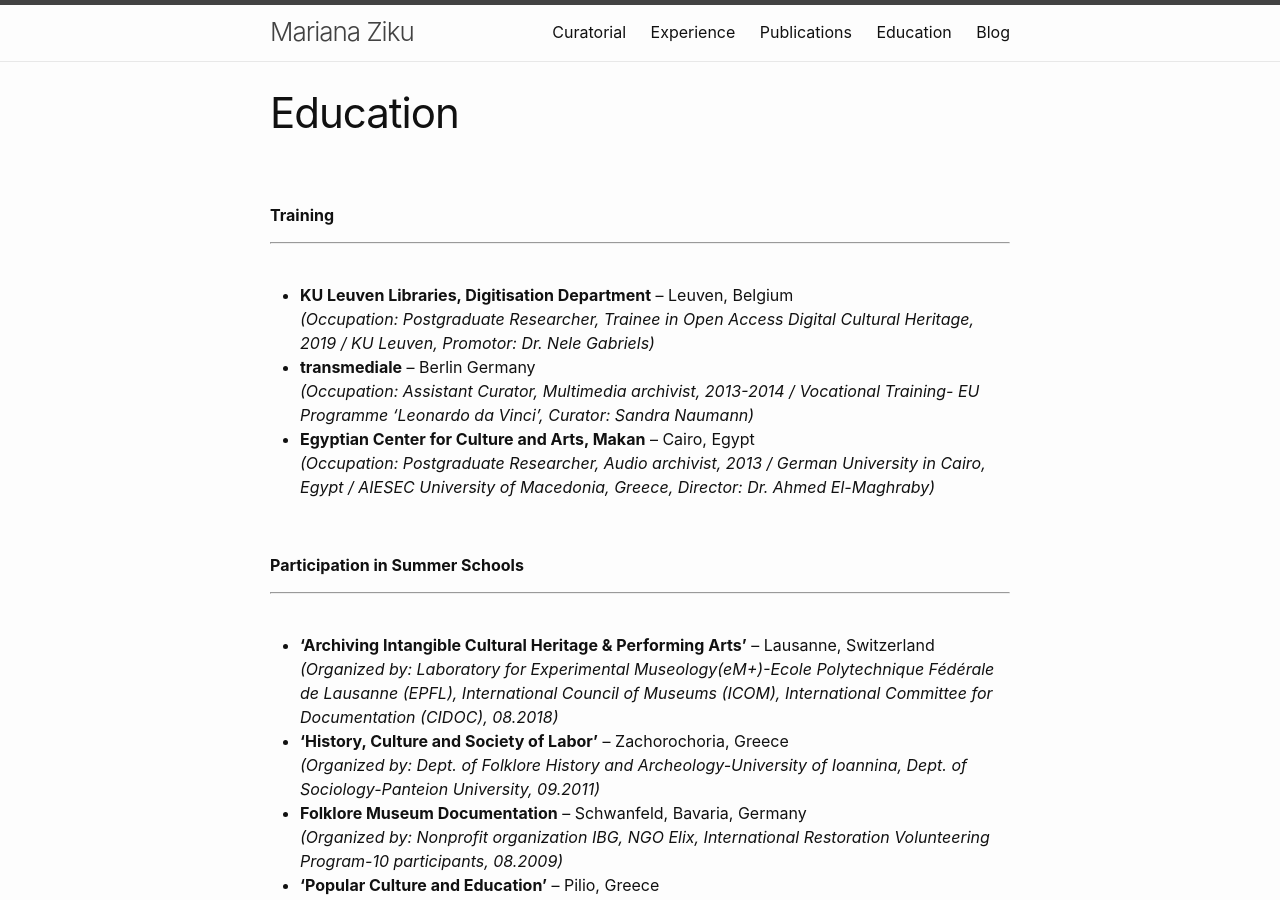
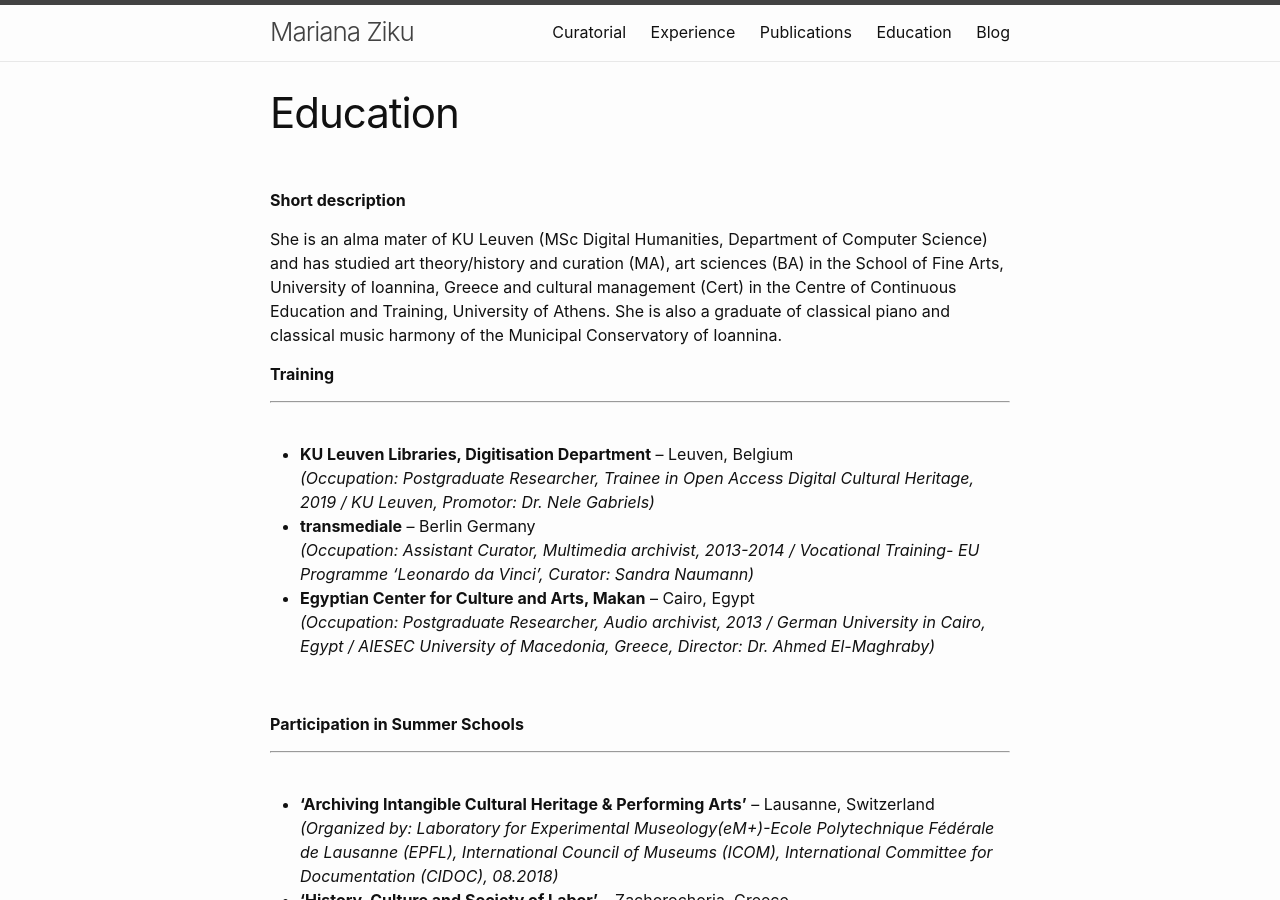
Before and after one commit to mziku/mziku.github.io, a Jekyll site: the page built from education.md, in a window 1280 px wide and 900 px high. Built offline with Jekyll 4.4.1, drawn with Linux system fonts in a browser that asks for light colours.

Commit message:
Update education.md

```diff
--- a/education.md
+++ b/education.md
@@ -7,6 +7,10 @@ navigation_weight: 4
 
 
 <br/>
+**Short description**
+
+She is an alma mater of KU Leuven (MSc Digital Humanities, Department of Computer Science) and has studied art theory/history and curation (MA), art sciences (BA) in the School of Fine Arts, University of Ioannina, Greece and cultural management (Cert) in the Centre of Continuous Education and Training, University of Athens. She is also a graduate of classical piano and classical music harmony of the Municipal Conservatory of Ioannina.
+
 
 **Training**
 
```
